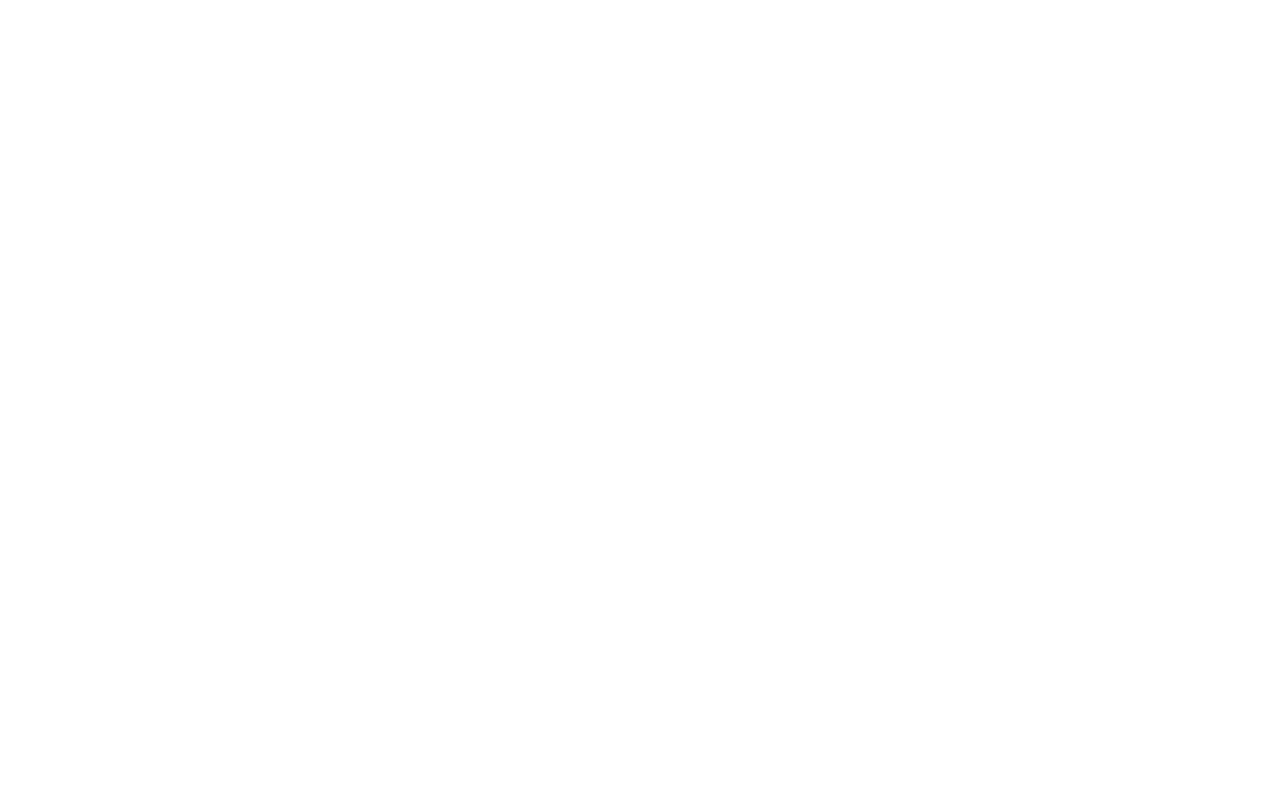
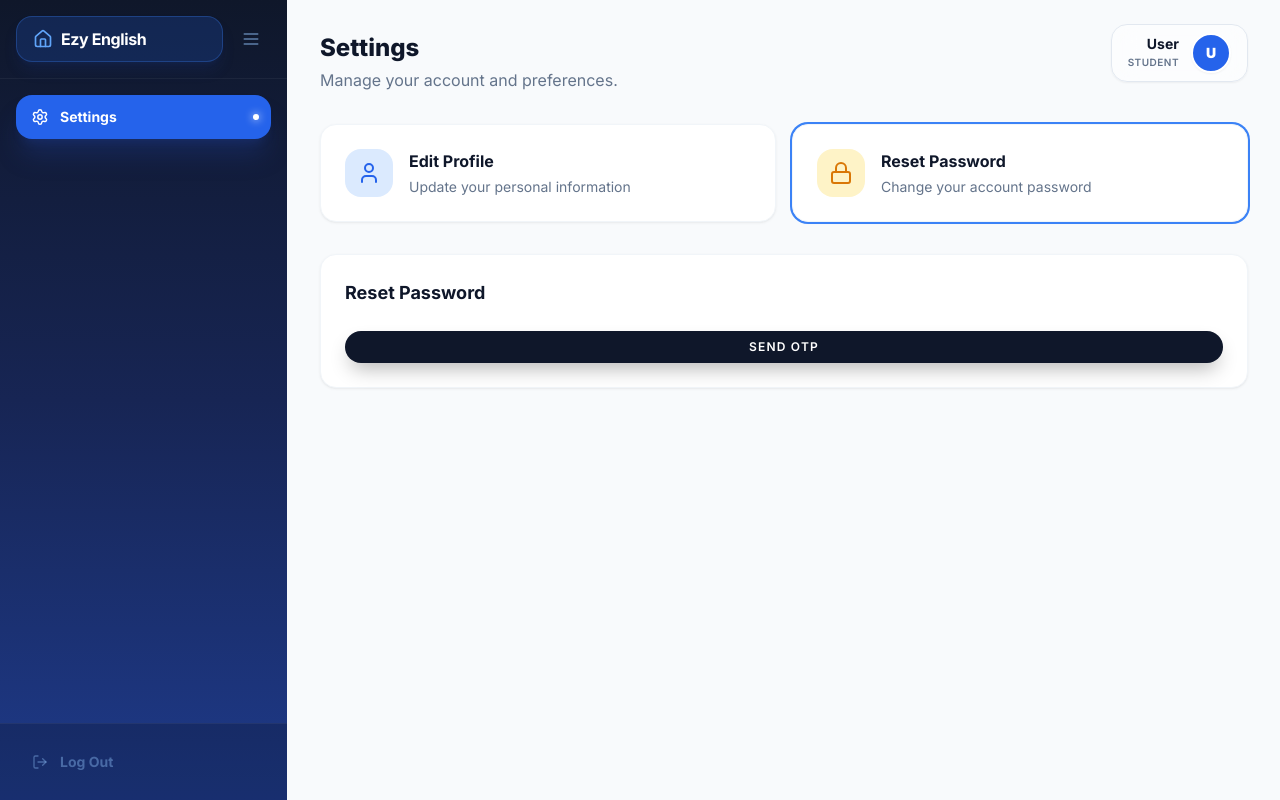
Before and after one commit to wishmitha2003/SEWEB, a React (Vite) app in the folder SEWEB/: page /student/settings in a window 1280 px wide. Before the commit this address had no page. Built offline with nearby package versions, Linux system fonts and the light colour scheme.

Commit message:
implement reset password and forgot password

```diff
--- a/SEWEB/src/App.jsx
+++ b/SEWEB/src/App.jsx
@@ -14,6 +14,7 @@
 import { GamificationPage } from './pages/GamificationPage';
 import { MapSection } from './pages/MapSection';
 import { ContactPage } from './pages/ContactPage';
+import { SettingsPage } from './pages/SettingsPage';
 import { useLocation } from 'react-router-dom';
 
 import { LoadingProvider } from './context/LoadingContext';
@@ -38,6 +39,7 @@
         <Route path="/forgot-password" element={<ForgotPasswordPage />} />
         <Route path="/role-select" element={<RoleSelectPage />} />
         <Route path="/student" element={<StudentDashboard />} />
+        <Route path="/student/settings" element={<SettingsPage />} />
         <Route path="/teacher" element={<TeacherDashboard />} />
         <Route path="/admin/*" element={<AdminPanel />} />
         <Route path="/courier" element={<CourierDashboard />} />
--- /dev/null
+++ b/SEWEB/src/pages/SettingsPage.jsx
@@ -0,0 +1,248 @@
+import React, { useState } from 'react';
+import { DashboardLayout } from '../components/layout/DashboardLayout';
+import { Card } from '../components/ui/Card';
+import { Button } from '../components/ui/Button';
+import { FormInput } from '../components/ui/FormInput';
+import { SettingsIcon, UserIcon, LockIcon, CheckCircleIcon, AlertCircleIcon } from 'lucide-react';
+import { api } from '../services/apiClient';
+
+const sidebarItems = [
+  {
+    icon: <SettingsIcon className="w-4 h-4" />,
+    label: 'Settings',
+    path: '/student/settings'
+  }
+];
+
+export function SettingsPage() {
+  const [activeTab, setActiveTab] = useState('reset-password'); // 'edit-profile' or 'reset-password'
+
+  // Reset Password States
+  const [resetStep, setResetStep] = useState(1); // 1: Send OTP, 2: New Password
+  const [otp, setOtp] = useState('');
+  const [newPassword, setNewPassword] = useState('');
+  const [confirmPassword, setConfirmPassword] = useState('');
+  const [loading, setLoading] = useState(false);
+  const [error, setError] = useState('');
+  const [success, setSuccess] = useState('');
+
+  const resetForm = () => {
+    setResetStep(1);
+    setOtp('');
+    setNewPassword('');
+    setConfirmPassword('');
+    setError('');
+    setSuccess('');
+  };
+
+  const handleSendOtp = async (e) => {
+    e.preventDefault();
+    setError('');
+    setSuccess('');
+
+    setLoading(true);
+    try {
+      const response = await api.post('/api/auth/send-reset-password-otp', {});
+      setSuccess(response.message || 'OTP sent to your email. Please check your inbox.');
+      setResetStep(2);
+    } catch (err) {
+      setError(err.message || 'Failed to send OTP. Please try again.');
+    } finally {
+      setLoading(false);
+    }
+  };
+
+  const handleResetPassword = async (e) => {
+    e.preventDefault();
+    setError('');
+    setSuccess('');
+
+    if (!newPassword) {
+      setError('Please enter a new password.');
+      return;
+    }
+
+    if (newPassword.length < 6) {
+      setError('Password must be at least 6 characters.');
+      return;
+    }
+
+    if (!confirmPassword) {
+      setError('Please confirm your password.');
+      return;
+    }
+
+    if (newPassword !== confirmPassword) {
+      setError('Passwords do not match.');
+      return;
+    }
+
+    setLoading(true);
+    try {
+      const response = await api.post('/api/auth/reset-password-authenticated', {
+        otp,
+        newPassword
+      });
+      setSuccess(response.message || 'Password reset successfully! Redirecting...');
+      setTimeout(() => {
+        resetForm();
+      }, 2000);
+    } catch (err) {
+      setError(err.message || 'Failed to reset password. Please try again.');
+    } finally {
+      setLoading(false);
+    }
+  };
+
+  return (
+    <DashboardLayout sidebarItems={sidebarItems}>
+      <div className="mb-8">
+        <h1 className="text-2xl font-extrabold text-slate-900">Settings</h1>
+        <p className="text-slate-500 mt-1">Manage your account and preferences.</p>
+      </div>
+
+      {/* Settings Navigation */}
+      <div className="grid grid-cols-1 sm:grid-cols-2 gap-4 mb-8">
+        <Card
+          onClick={() => setActiveTab('edit-profile')}
+          hover
+          className={`cursor-pointer transition-all ${
+            activeTab === 'edit-profile'
+              ? 'ring-2 ring-blue-500 bg-blue-50'
+              : ''
+          }`}
+        >
+          <div className="flex items-center gap-4">
+            <div className="w-12 h-12 rounded-2xl bg-blue-100 flex items-center justify-center flex-shrink-0">
+              <UserIcon className="w-6 h-6 text-blue-600" />
+            </div>
+            <div>
+              <h3 className="font-bold text-slate-900">Edit Profile</h3>
+              <p className="text-sm text-slate-500 mt-1">Update your personal information</p>
+            </div>
+          </div>
+        </Card>
+
+        <Card
+          onClick={() => setActiveTab('reset-password')}
+          hover
+          className={`cursor-pointer transition-all ${
+            activeTab === 'reset-password'
+              ? 'ring-2 ring-blue-500 bg-blue-50'
+              : ''
+          }`}
+        >
+          <div className="flex items-center gap-4">
+            <div className="w-12 h-12 rounded-2xl bg-amber-100 flex items-center justify-center flex-shrink-0">
+              <LockIcon className="w-6 h-6 text-amber-600" />
+            </div>
+            <div>
+              <h3 className="font-bold text-slate-900">Reset Password</h3>
+              <p className="text-sm text-slate-500 mt-1">Change your account password</p>
+            </div>
+          </div>
+        </Card>
+      </div>
+
+      {/* Edit Profile Section */}
+      {activeTab === 'edit-profile' && (
+        <Card>
+          <div className="text-center py-8">
+            <UserIcon className="w-12 h-12 text-slate-300 mx-auto mb-4" />
+            <h3 className="text-lg font-bold text-slate-900 mb-2">Edit Profile Coming Soon</h3>
+            <p className="text-slate-500">Profile editing functionality will be available soon.</p>
+          </div>
+        </Card>
+      )}
+
+      {/* Reset Password Section */}
+      {activeTab === 'reset-password' && (
+        <Card>
+          <h2 className="text-lg font-bold text-slate-900 mb-6">Reset Password</h2>
+
+          {/* Error Message */}
+          {error && (
+            <div className="mb-4 p-4 bg-red-50 border border-red-200 rounded-xl flex gap-3">
+              <AlertCircleIcon className="w-5 h-5 text-red-600 flex-shrink-0 mt-0.5" />
+              <p className="text-sm text-red-700">{error}</p>
+            </div>
+          )}
+
+          {/* Success Message */}
+          {success && (
+            <div className="mb-4 p-4 bg-green-50 border border-green-200 rounded-xl flex gap-3">
+              <CheckCircleIcon className="w-5 h-5 text-green-600 flex-shrink-0 mt-0.5" />
+              <p className="text-sm text-green-700">{success}</p>
+            </div>
+          )}
+
+          <form className="space-y-4">
+            {/* Step 1: Send OTP */}
+            {resetStep === 1 && (
+              <Button
+                onClick={handleSendOtp}
+                loading={loading}
+                className="w-full"
+              >
+                Send OTP
+              </Button>
+            )}
+
+            {/* Step 2: OTP and New Password */}
+            {resetStep >= 2 && (
+              <>
+                <FormInput
+                  label="One-Time Password (OTP)"
+                  type="text"
+                  placeholder="Enter OTP from your email"
+                  value={otp}
+                  onChange={(e) => setOtp(e.target.value)}
+                  icon={<LockIcon className="w-4 h-4" />}
+                />
+                <FormInput
+                  label="New Password"
+                  type="password"
+                  placeholder="Enter new password"
+                  value={newPassword}
+                  onChange={(e) => setNewPassword(e.target.value)}
+                  icon={<LockIcon className="w-4 h-4" />}
+                />
+                <FormInput
+                  label="Confirm Password"
+                  type="password"
+                  placeholder="Confirm your password"
+                  value={confirmPassword}
+                  onChange={(e) => setConfirmPassword(e.target.value)}
+                  icon={<LockIcon className="w-4 h-4" />}
+                />
+                {resetStep === 2 && (
+                  <div className="flex gap-3">
+                    <Button
+                      variant="secondary"
+                      onClick={() => {
+                        setResetStep(1);
+                        setOtp('');
+                        setNewPassword('');
+                        setConfirmPassword('');
+                      }}
+                      className="flex-1"
+                    >
+                      Back
+                    </Button>
+                    <Button
+                      onClick={handleResetPassword}
+                      loading={loading}
+                      className="flex-1"
+                    >
+                      Reset Password
+                    </Button>
+                  </div>
+                )}
+              </>
+            )}
+          </form>
+        </Card>
+      )}
+    </DashboardLayout>
+  );
+}
--- a/SEWEB/src/pages/auth/ForgotPasswordPage.jsx
+++ b/SEWEB/src/pages/auth/ForgotPasswordPage.jsx
@@ -1,24 +1,46 @@
 import React, { useState } from 'react';
 import { Link, useNavigate } from 'react-router-dom';
-import { BookOpenIcon, PhoneIcon, ShieldCheckIcon, LockIcon, ArrowLeftIcon, CheckCircleIcon, AlertCircleIcon } from 'lucide-react';
+import { BookOpenIcon, ShieldCheckIcon, LockIcon, ArrowLeftIcon, CheckCircleIcon, AlertCircleIcon } from 'lucide-react';
 import { Modal } from '../../components/ui/Modal';
 import { useAuth } from '../../context/AuthContext';
 
 export function ForgotPasswordPage() {
-  const [step, setStep] = useState(1); // 1: Mobile, 2: OTP, 3: New Password, 4: Success
-  const [phone, setPhone] = useState('');
+  const [step, setStep] = useState(1); // 1: Email, 2: OTP, 3: New Password, 4: Success
+  const [email, setEmail] = useState('');
   const [otp, setOtp] = useState('');
   const [newPassword, setNewPassword] = useState('');
   const [confirmPassword, setConfirmPassword] = useState('');
+  const [success, setSuccess] = useState('');
   const [error, setError] = useState('');
   const [loading, setLoading] = useState(false);
   const navigate = useNavigate();
 
-  const handleSendOtp = (e) => {
+  const handleSendOtp = async (e) => {
     e.preventDefault();
-    if (!phone) { setError('Please enter your registered mobile number.'); return; }
+    if (!email) { setError('Please enter your registered email address.'); return; }
+    const emailRegex = /^[^\s@]+@[^\s@]+\.[^\s@]+$/;
+    if (!emailRegex.test(email)) { setError('Please enter a valid email address.'); return; }
+
     setLoading(true);
-    setTimeout(() => { setLoading(false); setStep(2); setError(''); }, 1500);
+    try {
+      const response = await fetch('http://localhost:8082/api/auth/forgot-password', {
+        method: 'POST',
+        headers: {
+          'Content-Type': 'application/json',
+        },
+        body: JSON.stringify({ email }),
+      });
+      const data = await response.json();
+      if (!response.ok) throw new Error(data?.message || 'Failed to send OTP.');
+
+      setSuccess(data?.message || 'OTP sent, please check your email.');
+      setError('');
+      setStep(2);
+    } catch (err) {
+      setError(err.message || 'Failed to send OTP.');
+    } finally {
+      setLoading(false);
+    }
   };
 
   const handleVerifyOtp = (e) => {
@@ -28,12 +50,30 @@
     setTimeout(() => { setLoading(false); setStep(3); setError(''); }, 1500);
   };
 
-  const handleResetPassword = (e) => {
+  const handleResetPassword = async (e) => {
     e.preventDefault();
     if (newPassword.length < 6) { setError('Password must be at least 6 characters.'); return; }
     if (newPassword !== confirmPassword) { setError('Passwords do not match.'); return; }
     setLoading(true);
-    setTimeout(() => { setLoading(false); setStep(4); setError(''); }, 1500);
+    try {
+      const response = await fetch('http://localhost:8082/api/auth/reset-password', {
+        method: 'POST',
+        headers: {
+          'Content-Type': 'application/json',
+        },
+        body: JSON.stringify({ email, otp, newPassword }),
+      });
+      const data = await response.json();
+      if (!response.ok) throw new Error(data?.message || 'Reset password failed.');
+
+      setSuccess(data?.message || 'Password reset successfully.');
+      setError('');
+      setStep(4);
+    } catch (err) {
+      setError(err.message || 'Failed to reset password.');
+    } finally {
+      setLoading(false);
+    }
   };
 
   return (
@@ -78,7 +118,7 @@
           {step === 1 && (
             <div>
               <h2 className="lp-card-title">Forgot Password?</h2>
-              <p style={{ fontSize: '0.82rem', color: '#64748b', marginBottom: '1.5rem' }}>Enter your mobile number to receive a verification code.</p>
+              <p style={{ fontSize: '0.82rem', color: '#64748b', marginBottom: '1.5rem' }}>Enter your email to receive a verification code.</p>
 
               {error && (
                 <div className="lp-error">
@@ -89,11 +129,11 @@
 
               <form onSubmit={handleSendOtp} style={{ display: 'flex', flexDirection: 'column', gap: '1rem' }}>
                 <div>
-                  <label className="lp-label">Mobile Number</label>
+                  <label className="lp-label">Email Address</label>
                   <div className="lp-field-wrap">
-                    <PhoneIcon className="lp-field-icon" />
-                    <input className="lp-input" type="tel" placeholder="+94 7X XXX XXXX" value={phone}
-                      onChange={e => { setPhone(e.target.value); setError(''); }} />
+                    <BookOpenIcon className="lp-field-icon" />
+                    <input className="lp-input" type="email" placeholder="you@example.com" value={email}
+                      onChange={e => { setEmail(e.target.value); setError(''); }} />
                   </div>
                 </div>
                 <button type="submit" className="lp-signin-btn" disabled={loading} style={{ background: loading ? '#94a3b8' : undefined }}>
@@ -110,7 +150,7 @@
               </div>
               <h2 className="lp-card-title">Verify OTP</h2>
               <p style={{ fontSize: '0.82rem', color: '#64748b', marginBottom: '1.5rem' }}>
-                We've sent a 6-digit code to <span style={{ color: '#0f172a', fontWeight: 700 }}>{phone}</span>.
+                We've sent a 6-digit code to <span style={{ color: '#0f172a', fontWeight: 700 }}>{email}</span>.
               </p>
 
               {error && (
--- a/SEWEB/src/services/apiClient.js
+++ b/SEWEB/src/services/apiClient.js
@@ -22,11 +22,13 @@
 
 async function request(method, path, data, customOptions = {}) {
   const url = buildUrl(path);
+  const token = localStorage.getItem('ezy_token');
   const options = {
     method,
     headers: {
       'Content-Type': 'application/json',
       Accept: 'application/json',
+      ...(token && { Authorization: `Bearer ${token}` }),
       ...customOptions.headers,
     },
     credentials: 'include', // only if backend supports cookies/sessions
```
